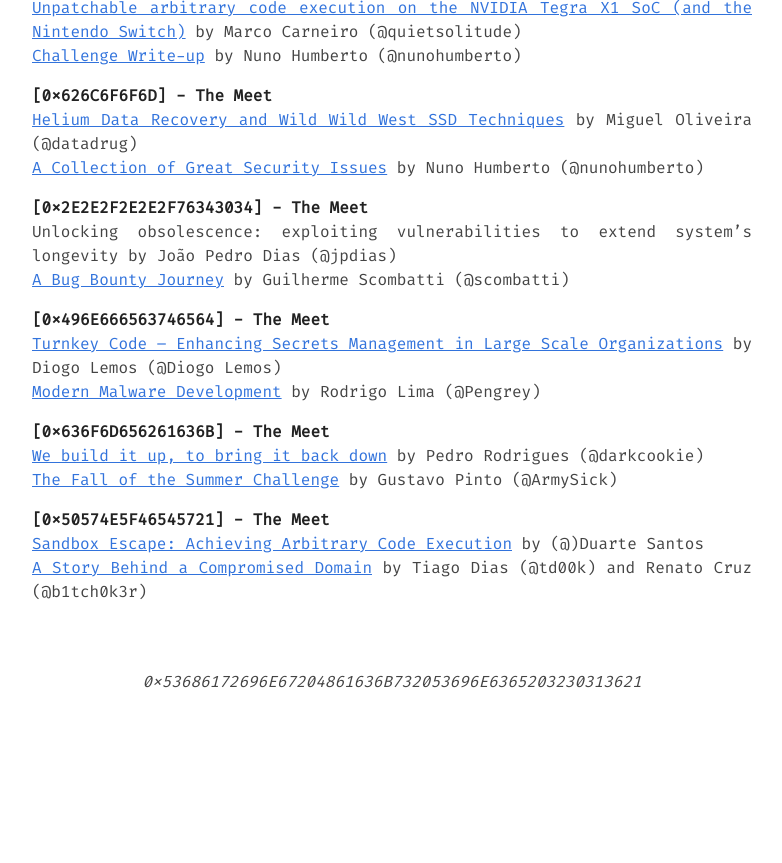
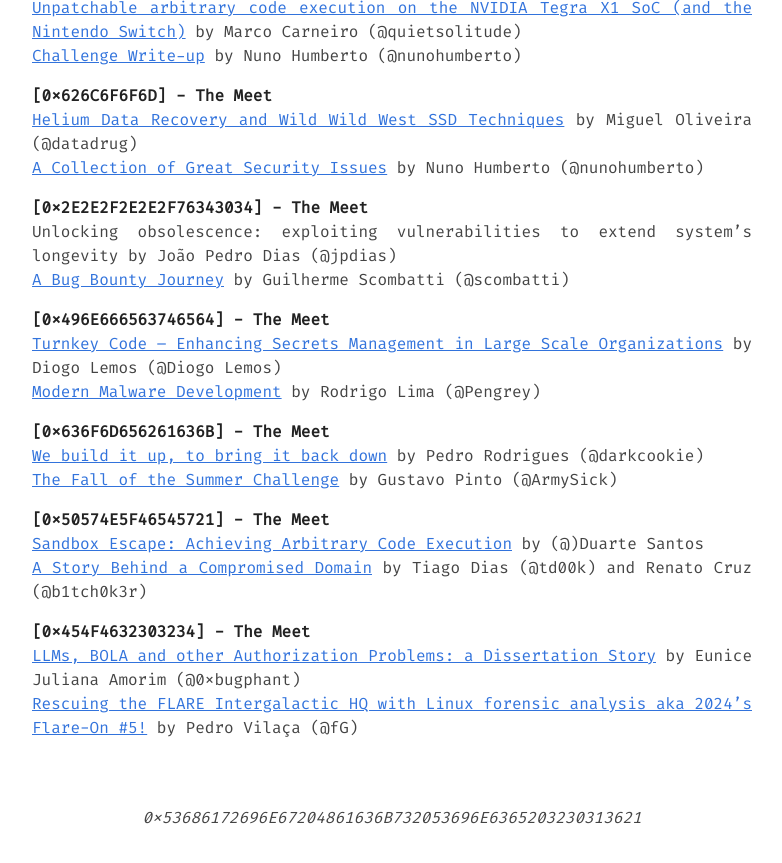
Before and after one commit to 0xOPOSEC/0xOPOSEC.github.io, a Jekyll site: the page built from talks.md, in a window 1280 px wide and 900 px high, scrolled down 8140 px. Shown: the top 863 px of the window, without its empty margins (248-1030 px from the left). Built offline with Jekyll 4.4.1, drawn with Linux system fonts in a browser that asks for light colours; before the commit the page ends 8904 px from its top, so only the background shows below that.

Commit message:
[0x454F4632303234] - The Meet Talks Update

```diff
--- a/talks.md
+++ b/talks.md
@@ -350,3 +350,7 @@ Unlocking obsolescence: exploiting vulnerabilities to extend system's longevity
 **\[0x50574E5F46545721\] - The Meet**
 [Sandbox Escape: Achieving Arbitrary Code Execution](https://www.dropbox.com/scl/fi/18us6w6hbcj0704ns46nh/Sandbox-Escape-Achieving-Arbitrary-Code-Execution-by-Duarte-Santos.pdf?rlkey=bqsy8hoe3h457hhn112f5le06&st=0akw6nb2&dl=1) by (@)Duarte Santos
 [A Story Behind a Compromised Domain](https://www.dropbox.com/scl/fi/z1r3rfgzhsxoh697b7omu/A-Story-Behind-a-Compromised-Domain-by-Tiago-Dias-and-Renato-Cruz.pdf?rlkey=snimu2laxwrxey168wx9t73ql&st=g6tvogfy&dl=1) by Tiago Dias (@td00k) and Renato Cruz (@b1tch0k3r)
+
+**\[0x454F4632303234\] - The Meet**
+[LLMs, BOLA and other Authorization Problems: a Dissertation Story](https://www.dropbox.com/scl/fi/5bbp7bik6o8cg2pd3o6x6/LLMs-BOLA-and-other-Authorization-Problems-a-Dissertation-Story-by-Eunice-Juliana-Amorim-0xbugphant.pdf?rlkey=1lqic6q0w8rciskxj4u39cg3k&st=hf9n0iuq&dl=1) by Eunice Juliana Amorim (@0xbugphant)
+[Rescuing the FLARE Intergalactic HQ with Linux forensic analysis aka 2024's Flare-On #5!](https://www.dropbox.com/scl/fi/ov9ln9us5i9fbii63a26y/Rescuing-the-FLARE-Intergalactic-HQ-with-Linux-forensic-analysis-aka-2024-s-Flare-On-5-by-Pedro-Vila-a-fG.pdf?rlkey=g2iiabx5jj4obhlgu82gxoxeg&st=5s4lnw35&dl=1) by Pedro Vilaça (@fG)
```
